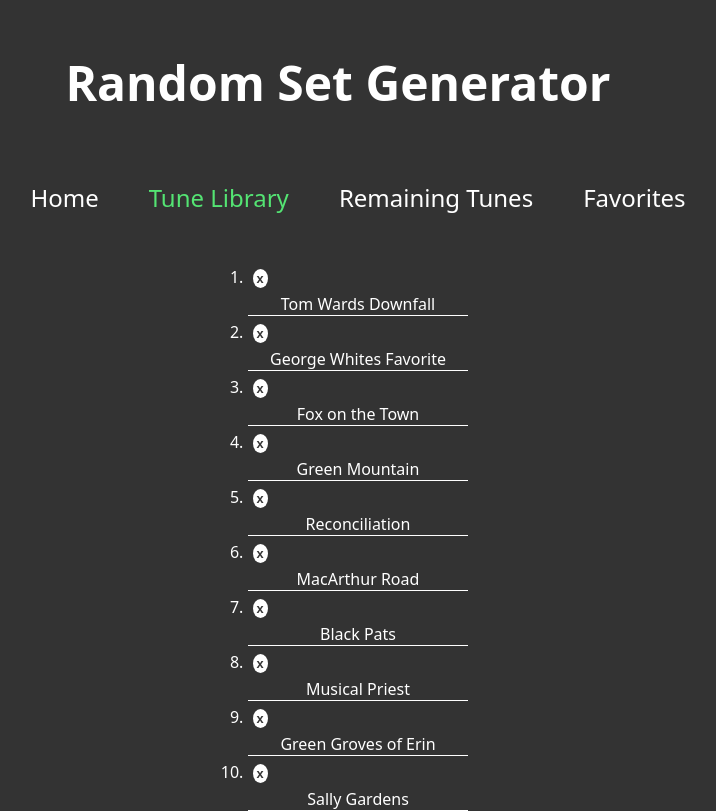
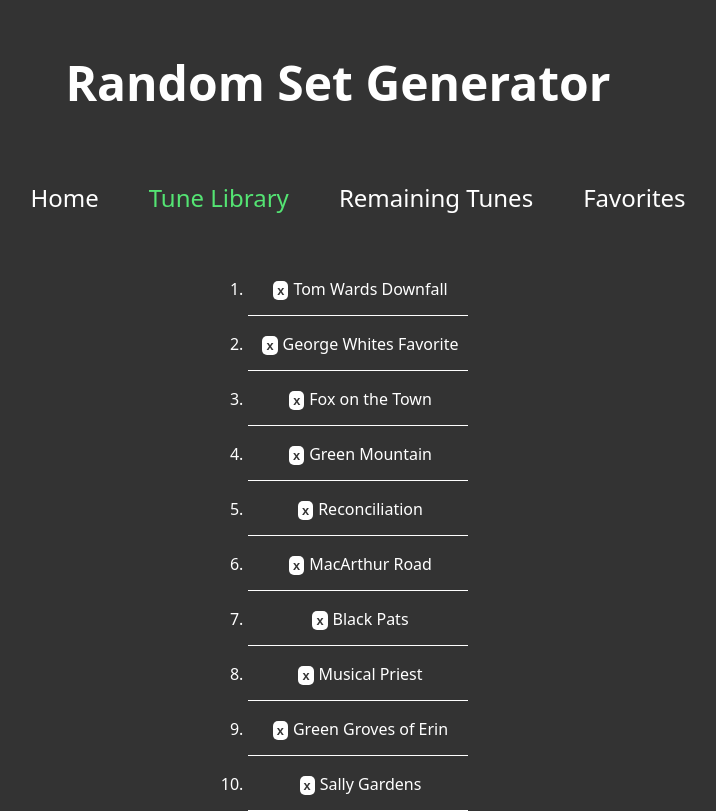
Before and after one commit to arikscherm/tune-tumbler, a React (Create React App) app: page /tune-library in a window 1280 px wide. Shown: the top 811 px of the page, without its empty margins (302-1018 px from the left). Built offline with nearby package versions, Linux system fonts and the light colour scheme.

Commit message:
Reorganize favorites page

```diff
--- a/src/components/Favorites.js
+++ b/src/components/Favorites.js
@@ -14,15 +14,15 @@ function Favorites() {
     return (
     <section>
         <main>
-            <ol>
+            <ul id="favList">
                 {favoritesList.map((set, index) => (
                 <li key={index}>
+                    <button className="remove" onClick={() => removeFavorite(favoritesList, setFavoritesList, set)}>Remove</button>
                     {set}
-                    <button onClick={() => removeFavorite(favoritesList, setFavoritesList, set)}>Remove</button>
                 </li>
 
                 ))}
-            </ol>
+            </ul>
         </main>
     </section>
     )
--- a/src/index.css
+++ b/src/index.css
@@ -93,12 +93,11 @@ button:hover {
   text-align: center; /* Center text inside elements */
 }
 button.remove {
-  display: flex;
   padding: 2px 4px;
-  margin: 5px;
-  border-radius: 50%;
-  font-size: 0.8rem; /* Larger font size for the "Generate Set!" button */
-  background-color: white; /* Darker shade on hover */
+  margin-right: 5px;
+  border-radius: 5px;
+  font-size: 0.8rem;
+  background-color: white;
   color: #333;
   transition: background-color 0.3s;
   justify-content: center;
@@ -171,3 +170,8 @@ ADD FAV HEART
 #addFavorite:hover {
   transform: scale(1.2); /* Slightly enlarge the heart */
 }
+
+
+#favList {
+  list-style: none;
+}
```
